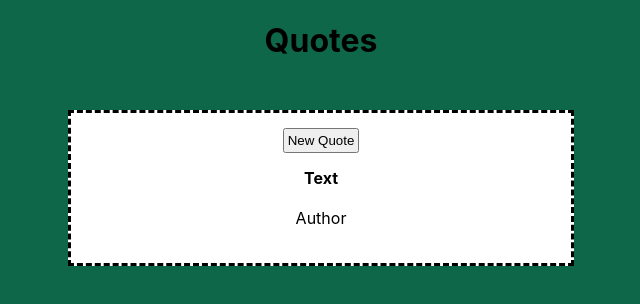
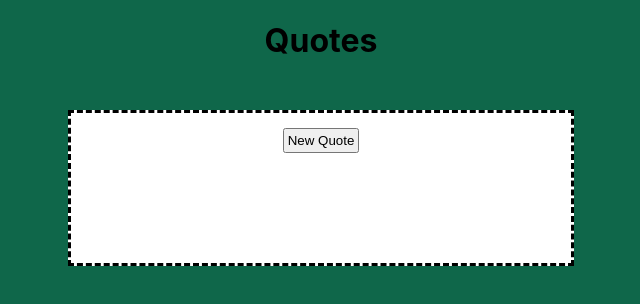
Before and after one commit to kalachyonok/quotes, a React (Create React App) app: page / in a window 1280 px wide. Shown: the top 304 px of the page, without its empty margins (319-959 px from the left). Built offline with nearby package versions, Linux system fonts and the light colour scheme.

Commit message:
add feature: show new quote

```diff
--- a/src/App.js
+++ b/src/App.js
@@ -1,11 +1,23 @@
 import style from "./App.module.css";
 import { WindowContainer } from "./WindowContainer";
+import { useState } from "react";
+import { useEffect } from "react";
 
 function App() {
+  const [quote, setQuote] = useState(null);
+  console.log("App  quote:", quote);
+
+  async function addNewQuoteHandler() {
+    const response = await fetch("https://dummyjson.com/quotes/random");
+    const data = await response.json();
+    console.log(data);
+    setQuote(data);
+  }
+
   return (
     <div className={style.wrap}>
       <h1 className={style.title}>Quotes</h1>
-      <WindowContainer />
+      <WindowContainer quote={quote} onAddNewQuote={addNewQuoteHandler} />
     </div>
   );
 }
--- a/src/WindowContainer.js
+++ b/src/WindowContainer.js
@@ -1,14 +1,16 @@
 import style from "./WindowContainer.module.css";
 
-export const WindowContainer = () => {
+export const WindowContainer = (props) => {
+  const { quote, onAddNewQuote } = props;
+
   return (
     <div className={style.window}>
-      <button className={style.btn} type="bytton">
+      <button className={style.btn} type="button" onClick={onAddNewQuote}>
         New Quote
       </button>
       <div className={style.qoute}>
-        <div className={style.text}>Text</div>
-        <div className={style.author}>Author</div>
+        <div className={style.text}>{quote?.quote}</div>
+        <div className={style.author}>{quote?.author}</div>
       </div>
     </div>
   );
```
